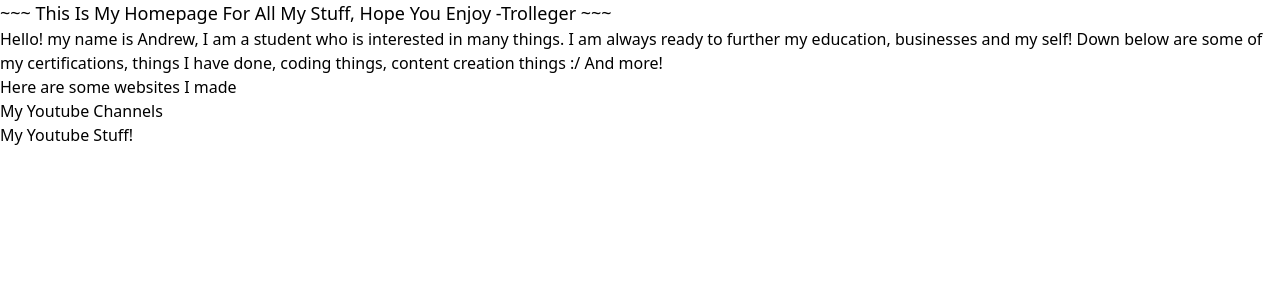
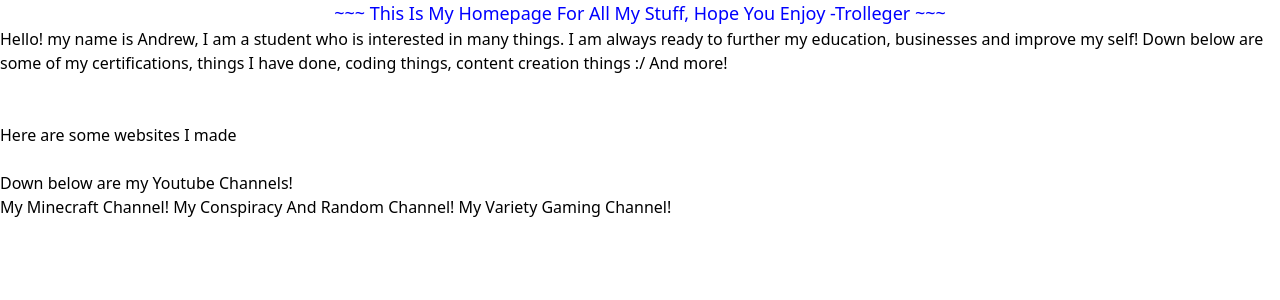
Before and after one commit to Trolleger/BetterDiscord, a SvelteKit app in the folder my-app/: page / in a window 1280 px wide. Shown: the top 300 px of the page. Built offline with nearby package versions, Linux system fonts and the light colour scheme.

Commit message:
more homepage and yt stuff

```diff
--- a/my-app/src/routes/+page.svelte
+++ b/my-app/src/routes/+page.svelte
@@ -5,8 +5,10 @@
   <style>
     h1 {
       font-size: large;
+      color: blue;
+      text-align: center;
+    }
 
-    }
     /* Your styles can go here if you'd like to add any */
   </style>
 
@@ -14,19 +16,27 @@
     <h1>~~~ This Is My Homepage For All My Stuff, Hope You Enjoy -Trolleger ~~~</h1>
 
     <p>
-      Hello! my name is Andrew, I am a student who is interested in many things. I am always ready to further my education, businesses and my self!
+      Hello! my name is Andrew, I am a student who is interested in many things. I am always ready to further my education, businesses and improve my self!
       Down below are some of my certifications, things I have done, coding things, content creation things :/ And more!
     </p>
+    <br>
+    <br>
+    <p>Here are some websites I made</p>
+    <br>
 
-    <p>Here are some websites I made</p>
-
-    <p>My Youtube Channels</p>
+    <p>Down below are my Youtube Channels!</p>
 
     <nav>
-      <a href="/Youtube_Things">My Youtube Stuff!</a>
+      <span>
+      <a href="/Youtube_Things/Main_Minecraft_Channel">My Minecraft Channel!</a>
+      <a href="/Youtube_Things/Conspiracy_And_Random_Channel">My Conspiracy And Random Channel!</a>
+      <a href="/Youtube_Things/Variety_Gaming_Channel">My Variety Gaming Channel!</a>
+    </span>
     </nav>
 
   </main>
+  <!-- AN IDEA INSTEAD OF HAVING A YOUTUBE THINGS JUST HAVE AN IMAGE CIRCLE THEN THEY CAN PRESS ON THE THINGS AND GET MORE INFORMATION -->
+
 
 <!-- IF YOU WANT TO PUSH, THE COMMANDS ARE
  git add .
```
Also changed, not shown: my-app/static/IMAGES_FOR_YOUTUBE_SECTION/channels_profile_for_main_minecraft_channel.jpg (added).
